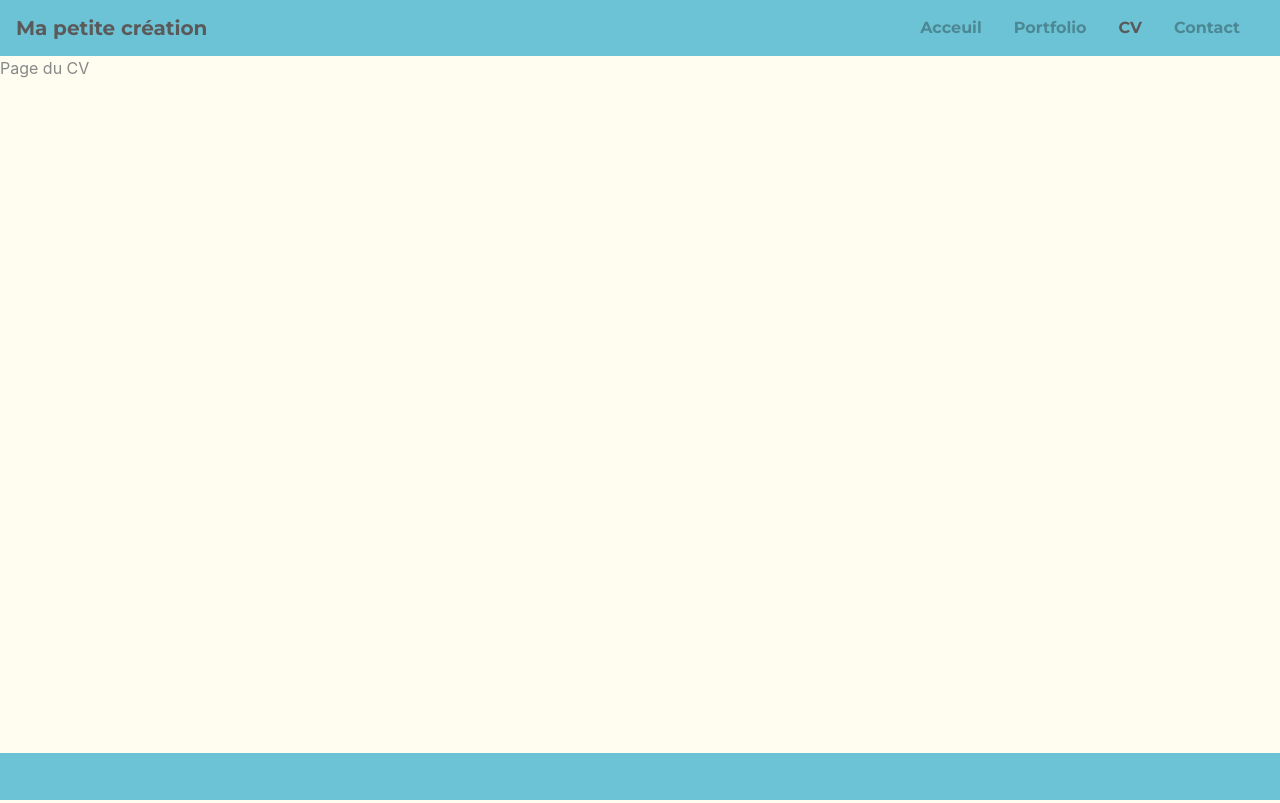
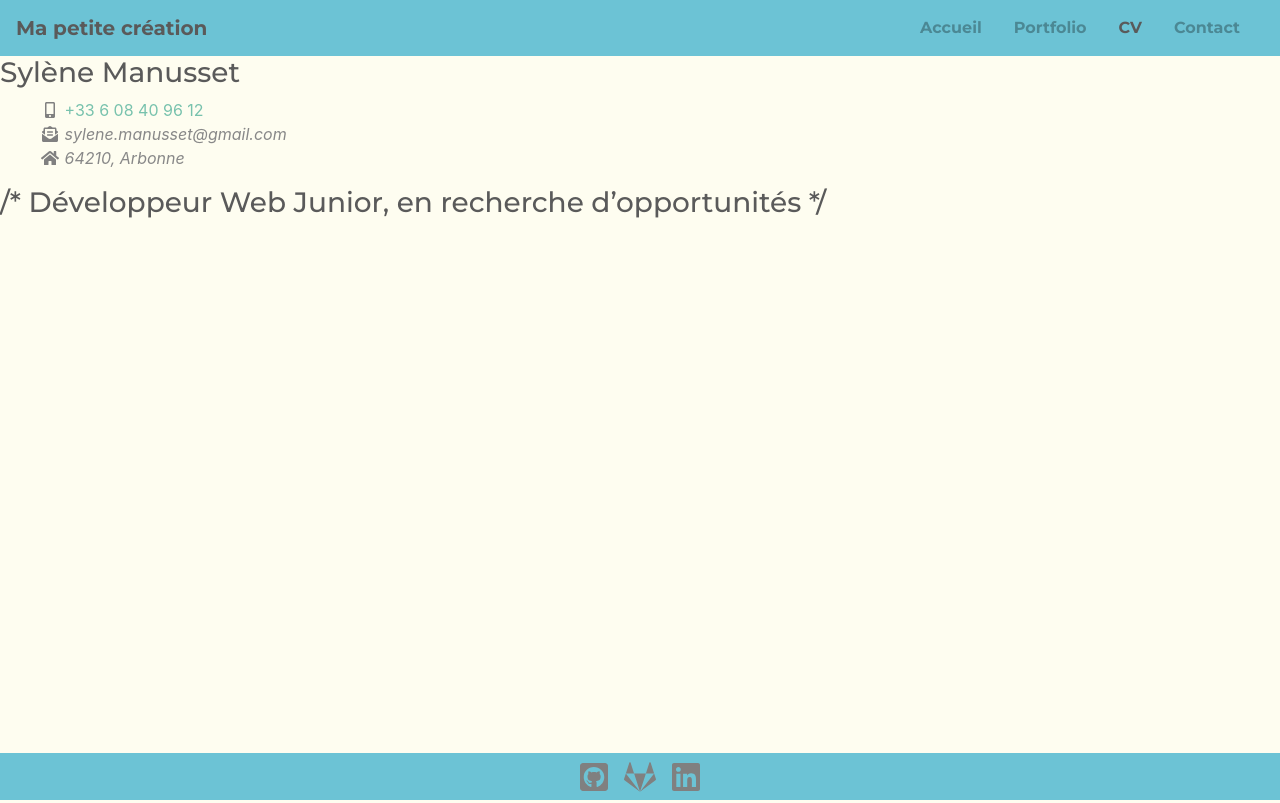
Before and after one commit to Zesysy/my-web-site, a Next.js app: page /resume in a window 1280 px wide. Built offline with nearby package versions, Linux system fonts and the light colour scheme.

Commit message:
[WIP] start of page resume => installation of a library to use FontAwesome (added configuration for the functioning of the site) + addition of the first lines in the new component ResumeHeader

```diff
--- a/components/About.jsx
+++ b/components/About.jsx
@@ -26,7 +26,7 @@ const About = () => {
           <img src="/static/images/myPicture.webp" alt="Ma photo" />
         </Row>
         <Row className="justify-content-center m-0">
-          <SocialNetworks size="3" />
+          <SocialNetworks size="3x" />
         </Row>
       </section>
       <style jsx>
--- /dev/null
+++ b/components/ResumeHeader.jsx
@@ -0,0 +1,60 @@
+import { FontAwesomeIcon } from "@fortawesome/react-fontawesome";
+import {
+  faHome,
+  faEnvelopeOpenText,
+  faMobileAlt
+} from "@fortawesome/free-solid-svg-icons";
+
+const ResumeHeader = () => {
+  const items = [
+    {
+      logo: faMobileAlt,
+      label: "+33 6 08 40 96 12",
+      href: "tel:+33608409612"
+    },
+    {
+      logo: faEnvelopeOpenText,
+      label: "sylene.manusset@gmail.com"
+    },
+    {
+      logo: faHome,
+      label: "64210, Arbonne"
+    }
+  ];
+
+  return (
+    <>
+      <h3>Sylène Manusset</h3>
+      <ul style={{ listStyle: "none" }}>
+        {items.map((item, key) => (
+          <li key={key}>
+            {item.href ? (
+              <a href={item.href} target="_blank">
+                <FontAwesomeIcon
+                  icon={item.logo}
+                  color="gray"
+                  fixedWidth={true}
+                />{" "}
+                {item.label}
+              </a>
+            ) : (
+              <i>
+                <FontAwesomeIcon
+                  icon={item.logo}
+                  color="gray"
+                  fixedWidth={true}
+                />{" "}
+                {item.label}
+              </i>
+            )}
+          </li>
+        ))}
+      </ul>
+      <h3>
+        {"/*"} Développeur Web Junior, en recherche d’opportunités {"*/"}
+      </h3>
+    </>
+  );
+};
+
+export default ResumeHeader;
--- a/components/SocialNetworks.jsx
+++ b/components/SocialNetworks.jsx
@@ -1,22 +1,31 @@
+import { FontAwesomeIcon } from "@fortawesome/react-fontawesome";
+import {
+  faGithubSquare,
+  faLinkedin,
+  faGitlab
+} from "@fortawesome/free-brands-svg-icons";
+
 const SocialNetworks = ({ size }) => {
   const items = [
-    { link: "https://github.com/Zesysy", logo: "github-square" },
-    { link: "https://gitlab.com/Zesysy", logo: "gitlab" },
-    { link: "https://www.linkedin.com/in/sylene-manusset/", logo: "linkedin" }
+    { link: "https://github.com/Zesysy", logo: faGithubSquare },
+    { link: "https://gitlab.com/Zesysy", logo: faGitlab },
+    { link: "https://www.linkedin.com/in/sylene-manusset/", logo: faLinkedin }
   ];
+
   return (
     <>
       {items.map((item, key) => (
         <a
           key={key}
-          className={`fab fa-${item.logo} fa-${size}x m-2 linkSocialNetwork`}
-          style={{ color: "gray" }}
+          className="m-2 linkSocialNetwork"
           href={item.link}
           target="_blank"
-        />
+        >
+          <FontAwesomeIcon icon={item.logo} size={size} color="gray" />
+        </a>
       ))}
-      {size === "3" ? (
-        <style jsx>
+      {size === "3x" ? (
+        <style>
           {`
             .linkSocialNetwork:hover {
               color: var(--info) !important;
@@ -25,7 +34,7 @@ const SocialNetworks = ({ size }) => {
           `}
         </style>
       ) : (
-        <style jsx>
+        <style>
           {`
             .linkSocialNetwork:hover {
               text-decoration: none;
--- a/components/structure/Footer.jsx
+++ b/components/structure/Footer.jsx
@@ -12,7 +12,7 @@ const Footer = () => {
       <>
         <footer>
           <Row className="justify-content-center m-0">
-            <SocialNetworks size="2" />
+            <SocialNetworks size="2x" />
           </Row>
         </footer>
         <style jsx>
@@ -34,7 +34,9 @@ const Footer = () => {
       // TODO : review footer's height
       <>
         <footer>
-          <p>Sylène Manusset | 2019</p>
+          <Row className="justify-content-center m-0">
+            <p>Sylène Manusset | 2019</p>
+          </Row>
         </footer>
         <style jsx>
           {`
--- a/components/structure/Head.jsx
+++ b/components/structure/Head.jsx
@@ -14,7 +14,7 @@ const WithHead = () => {
           rel="stylesheet"
           href="https://use.fontawesome.com/releases/v5.7.2/css/all.css"
           integrity="sha384-fnmOCqbTlWIlj8LyTjo7mOUStjsKC4pOpQbqyi7RrhN7udi9RwhKkMHpvLbHG9Sr"
-          crossorigin="anonymous"
+          crossOrigin="anonymous"
         />
       </Head>
       <style jsx global>{`
--- a/components/structure/Layout.jsx
+++ b/components/structure/Layout.jsx
@@ -1,6 +1,9 @@
 import Head from "./Head";
 import Header from "./Header";
 import Footer from "./Footer";
+import { config } from "@fortawesome/fontawesome-svg-core";
+import "@fortawesome/fontawesome-svg-core/styles.css";
+config.autoAddCss = false;
 
 const Layout = ({ children }) => {
   return (
--- a/components/structure/Navbar.jsx
+++ b/components/structure/Navbar.jsx
@@ -10,7 +10,7 @@ const NavBarHeader = () => {
   const toggle = () => setIsOpen(!isOpen); // The function that allows you to control the opening of the Toggle
 
   const items = [
-    { link: "/", label: "Acceuil" },
+    { link: "/", label: "Accueil" },
     { link: "/portfolio", label: "Portfolio" },
     { link: "/resume", label: "CV" },
     { link: "/contact", label: "Contact" }
--- /dev/null
+++ b/next.config.js
@@ -0,0 +1,21 @@
+const withCSS = require("@zeit/next-css");
+function HACK_removeMinimizeOptionFromCssLoaders(config) {
+  console.warn(
+    "HACK: Removing `minimize` option from `css-loader` entries in Webpack config"
+  );
+  config.module.rules.forEach(rule => {
+    if (Array.isArray(rule.use)) {
+      rule.use.forEach(u => {
+        if (u.loader === "css-loader" && u.options) {
+          delete u.options.minimize;
+        }
+      });
+    }
+  });
+}
+module.exports = withCSS({
+  webpack(config) {
+    HACK_removeMinimizeOptionFromCssLoaders(config);
+    return config;
+  }
+});
--- a/package.json
+++ b/package.json
@@ -14,6 +14,12 @@
   "author": "",
   "license": "ISC",
   "dependencies": {
+    "@fortawesome/fontawesome-svg-core": "^1.2.25",
+    "@fortawesome/free-brands-svg-icons": "^5.11.2",
+    "@fortawesome/free-regular-svg-icons": "^5.11.2",
+    "@fortawesome/free-solid-svg-icons": "^5.11.2",
+    "@fortawesome/react-fontawesome": "^0.1.5",
+    "@zeit/next-css": "^1.0.1",
     "next": "^9.1.4",
     "react": "^16.12.0",
     "react-dom": "^16.12.0",
--- a/pages/resume.js
+++ b/pages/resume.js
@@ -1,5 +1,10 @@
 import Layout from "../components/structure/Layout";
+import ResumeHeader from "../components/ResumeHeader";
 
-const Resume = () => <Layout>Page du CV</Layout>;
+const Resume = () => (
+  <Layout>
+    <ResumeHeader />
+  </Layout>
+);
 
 export default Resume;
```
